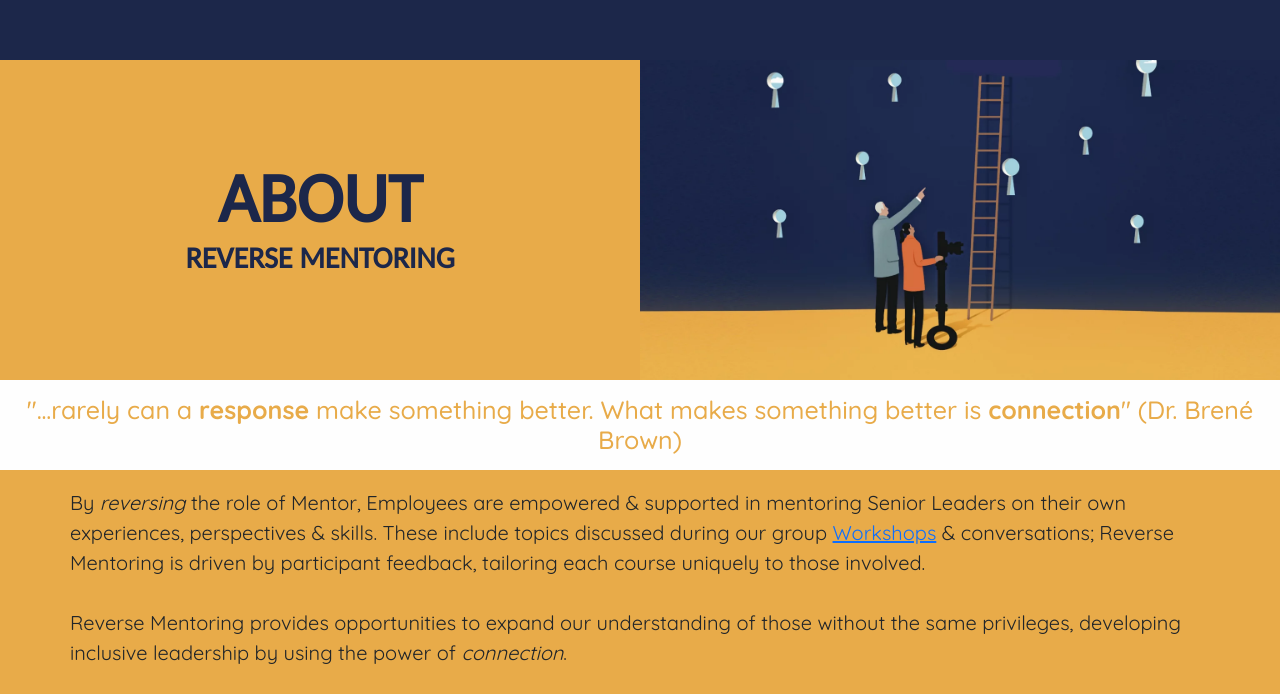
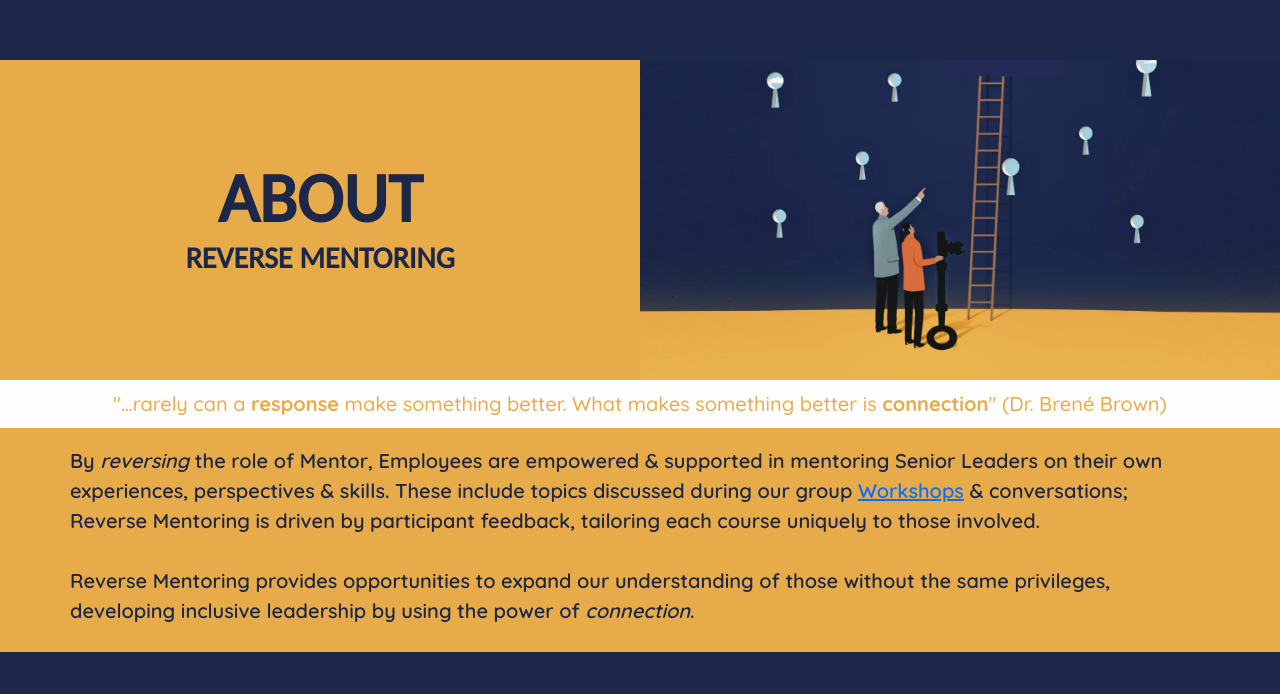
Before and after one commit to SkippyWalnuts/rev-mentoring-react, a React (Create React App) app: page / in a window 1280 px wide. Shown: the part 688-1382 px from the top of the page. After the commit the page ends 1340 px from the top, so only its background shows below. Built offline with nearby package versions, Linux system fonts and the light colour scheme.

Commit message:
Edited About css

```diff
--- a/src/About.css
+++ b/src/About.css
@@ -25,14 +25,16 @@
     background-color: var(--accent-color);
     color: var(--secondary-color);
     font-family: 'Quicksand', sans-serif;
-    font-size: 25px;
-    padding: 15px 10px;
+    font-size: 20px;
+    padding: 12px;
     text-align: center;
 }
 
 .About p {
+    color: var(--primary-color);
     font-family: 'Quicksand', sans-serif;
     font-size: 20px;
+    font-weight: 600;
     padding: 10px 70px;
   }
 
```
